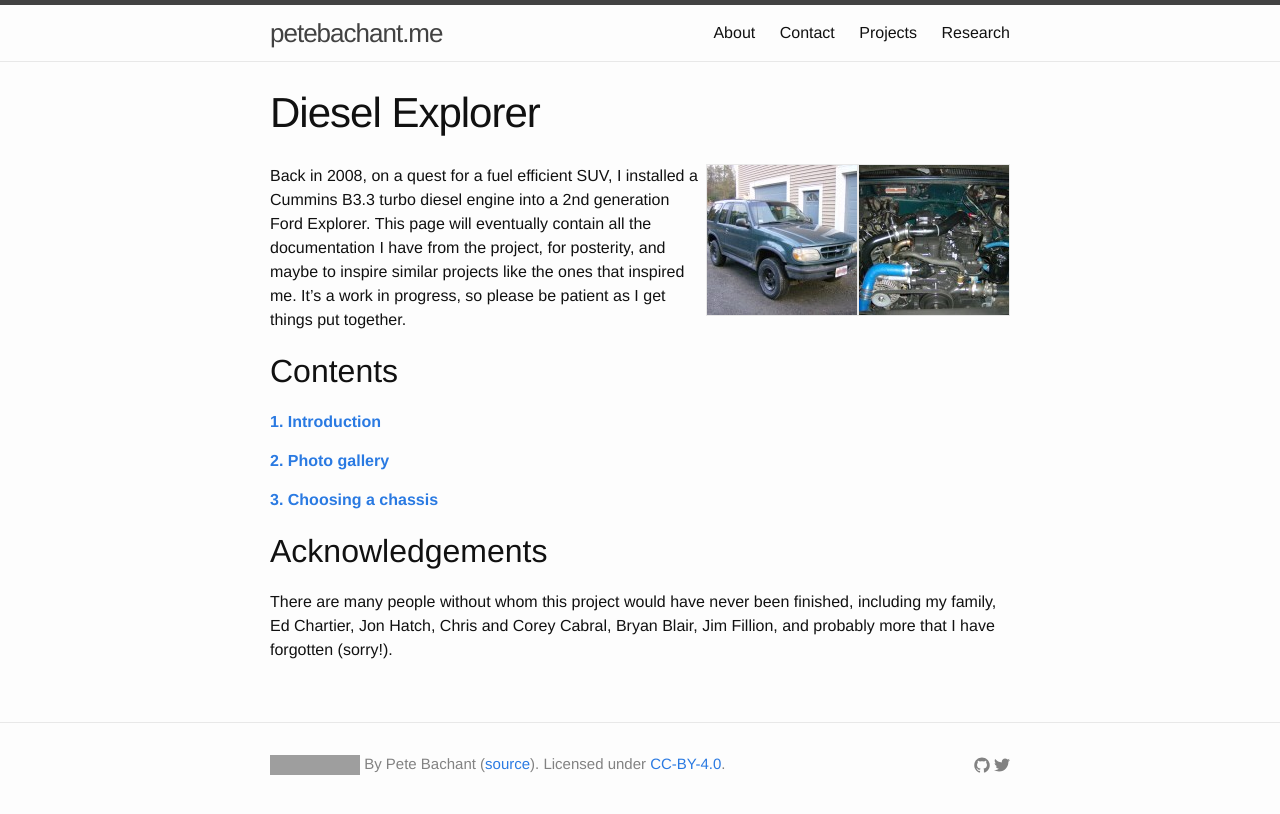
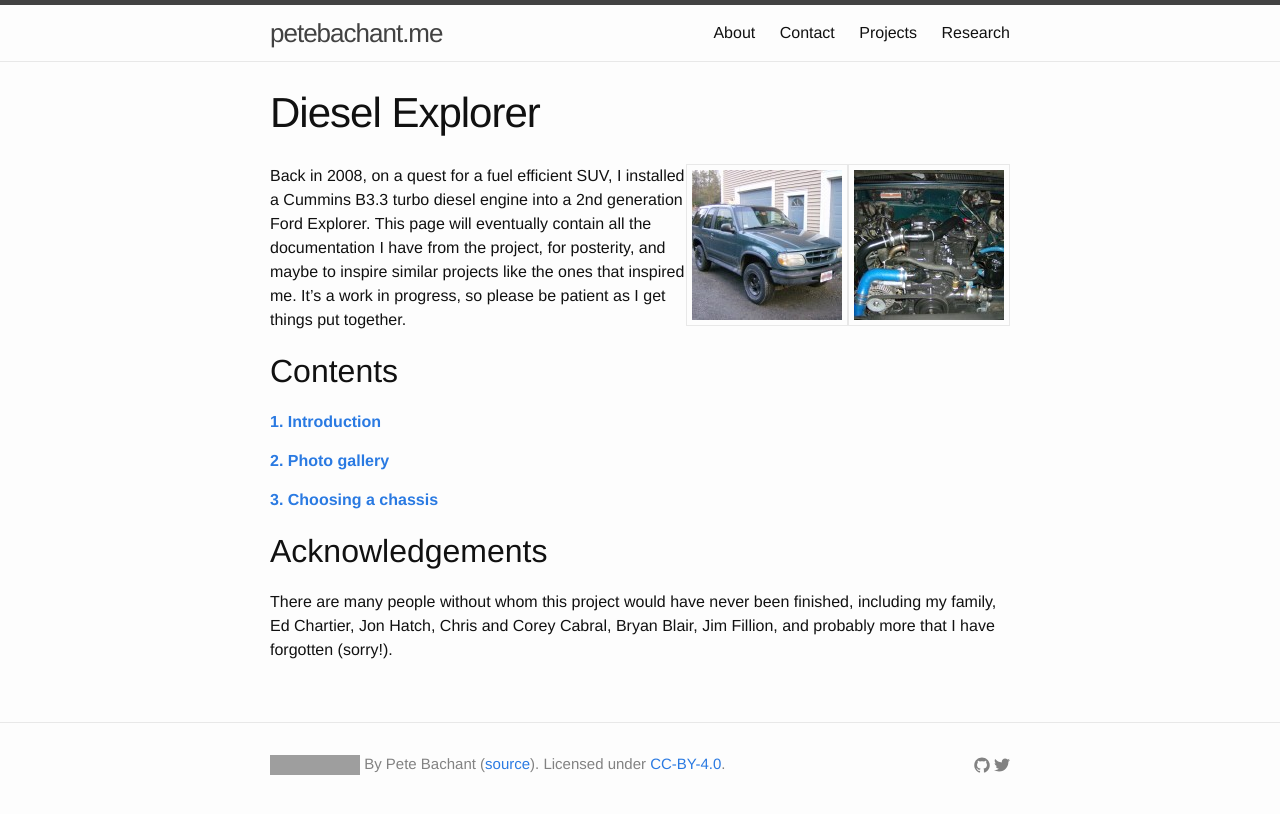
Before and after one commit to petebachant/petebachant.github.io, a Jekyll site: the page built from _pages/diesel-explorer.md, in a window 1280 px wide. Shown: the top 814 px of the page. Built offline with Jekyll 4.4.1, drawn with Linux system fonts in a browser that asks for light colours; Markdown is read by kramdown in place of the engine named in the settings; comment, search, counter and statistics services are not loaded; grey boxes are pictures that could not be loaded.

Commit message:
Add no-border class and add padding to float-right images

```diff
--- a/_posts/2014-01-07-improving-ipython-notebook-integration-with-windows.markdown
+++ b/_posts/2014-01-07-improving-ipython-notebook-integration-with-windows.markdown
@@ -7,7 +7,7 @@
 - Python
 ---
 
-<img class="float-right" src="/images/ipython-windows-context-menu.png">
+<img class="float-right no-border" src="/images/ipython-windows-context-menu.png">
 
 
 By default, the awesomely useful and fun [IPython Notebook](http://ipython.org/notebook.html) does not integrate with Windows so seamlessly. A console and then the notebook server must be opened in the proper directory in order to open a new or existing notebook. These extra steps make the IPython Notebook slightly less ideal for quickly jotting down ideas—one of its greatest uses!
--- a/_sass/_base.scss
+++ b/_sass/_base.scss
@@ -49,6 +49,11 @@
 
 .float-right {
     float: right;
+    padding: 5px;
+}
+
+.no-border {
+    border: 0px;
 }
 
 
```
